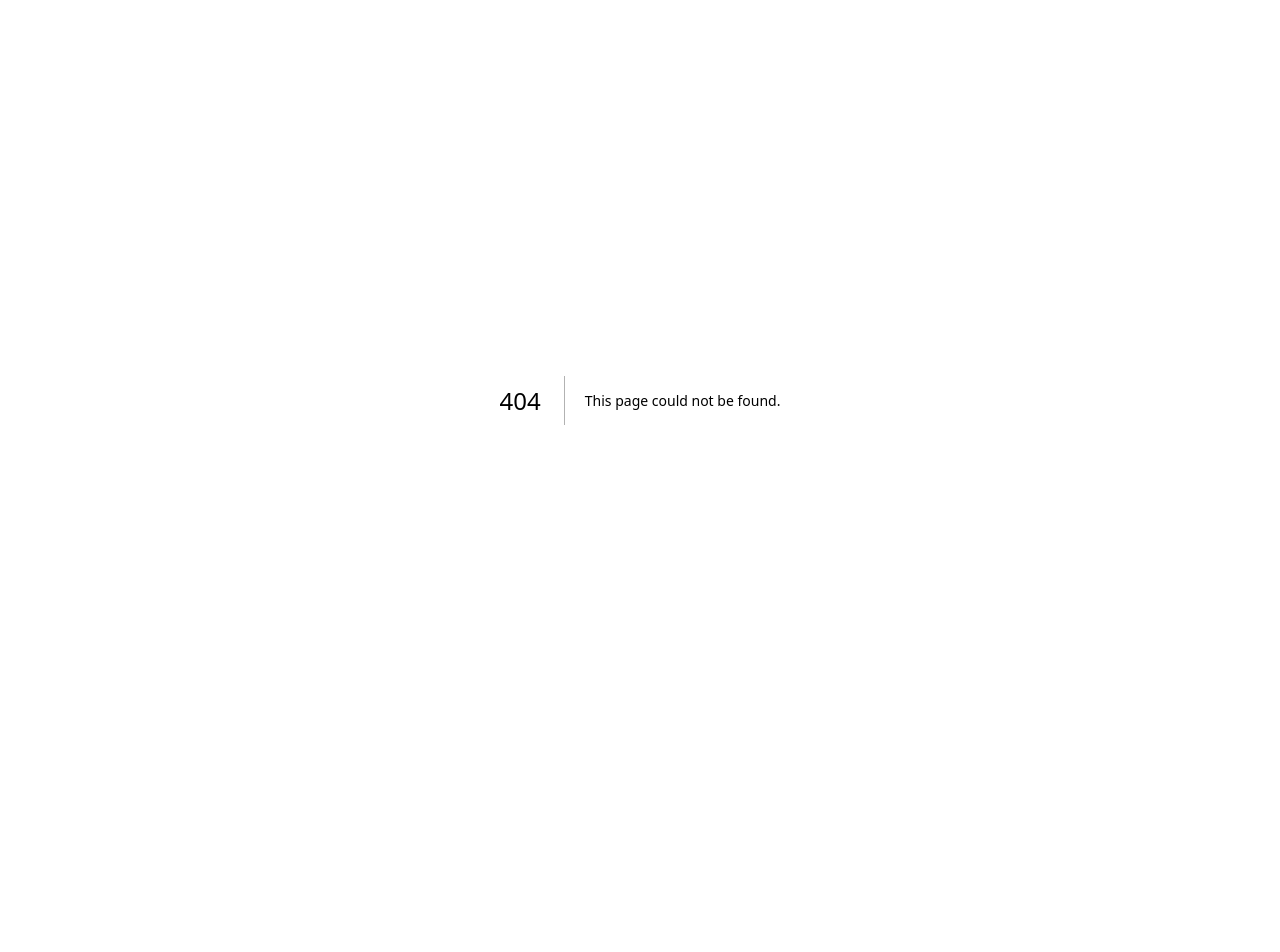
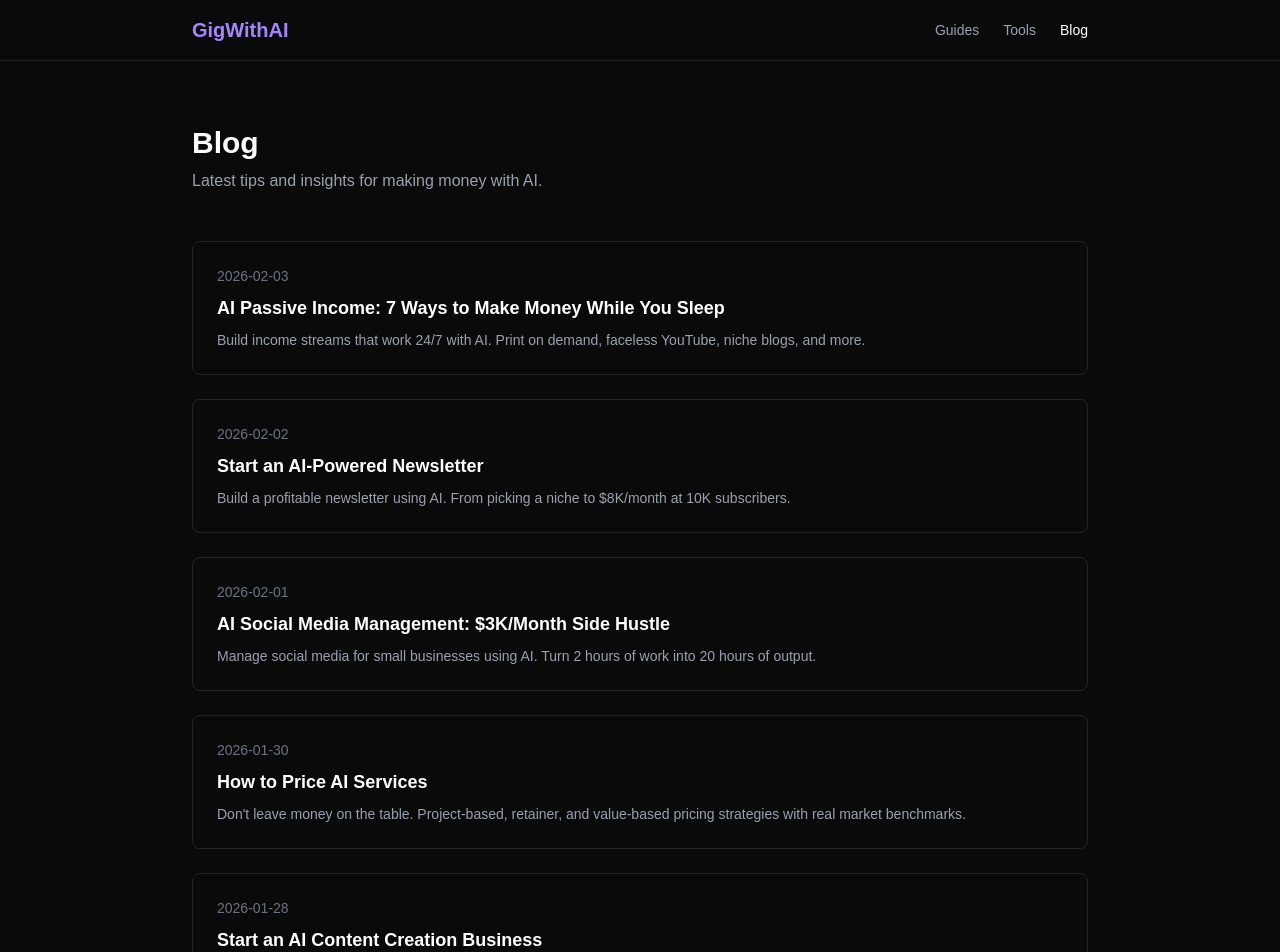
Before and after one commit to kaigritun/gigwithai, a Next.js app: page /blog in a window 1280 px wide. Before the commit this address had no page. Shown: the top 952 px of the page. Before the commit the page ends 800 px from the top, so only its background shows below. Built offline with nearby package versions, Linux system fonts and the light colour scheme.

Commit message:
Add /income-ideas and /blog pages

```diff
--- /dev/null
+++ b/app/blog/page.tsx
@@ -0,0 +1,97 @@
+import Link from 'next/link'
+
+export const metadata = {
+  title: 'Blog | GigWithAI',
+  description: 'Tips and insights for making money with AI tools.',
+}
+
+const posts = [
+  {
+    title: 'AI Passive Income: 7 Ways to Make Money While You Sleep',
+    desc: 'Build income streams that work 24/7 with AI. Print on demand, faceless YouTube, niche blogs, and more.',
+    date: '2026-02-03',
+    href: '/guides/ai-passive-income-2026',
+  },
+  {
+    title: 'Start an AI-Powered Newsletter',
+    desc: 'Build a profitable newsletter using AI. From picking a niche to $8K/month at 10K subscribers.',
+    date: '2026-02-02',
+    href: '/guides/ai-newsletter-business',
+  },
+  {
+    title: 'AI Social Media Management: $3K/Month Side Hustle',
+    desc: 'Manage social media for small businesses using AI. Turn 2 hours of work into 20 hours of output.',
+    date: '2026-02-01',
+    href: '/guides/ai-social-media-management',
+  },
+  {
+    title: 'How to Price AI Services',
+    desc: "Don't leave money on the table. Project-based, retainer, and value-based pricing strategies with real market benchmarks.",
+    date: '2026-01-30',
+    href: '/guides/pricing-ai-services',
+  },
+  {
+    title: 'Start an AI Content Creation Business',
+    desc: 'Build a content creation service using AI. Services, pricing, tools, and getting clients.',
+    date: '2026-01-28',
+    href: '/guides/ai-content-creation-business',
+  },
+]
+
+export default function BlogPage() {
+  return (
+    <main className="min-h-screen bg-[#0a0a0a] text-white">
+      <nav className="border-b border-white/10 px-6 py-4">
+        <div className="max-w-4xl mx-auto flex items-center justify-between">
+          <Link href="/" className="text-xl font-bold text-violet-400">
+            GigWithAI
+          </Link>
+          <div className="flex gap-6 text-sm text-gray-400">
+            <Link href="/guides" className="hover:text-white transition">Guides</Link>
+            <Link href="/tools" className="hover:text-white transition">Tools</Link>
+            <Link href="/blog" className="text-white">Blog</Link>
+          </div>
+        </div>
+      </nav>
+
+      <section className="px-6 py-16">
+        <div className="max-w-4xl mx-auto">
+          <h1 className="text-3xl font-bold mb-2">Blog</h1>
+          <p className="text-gray-400 mb-12">Latest tips and insights for making money with AI.</p>
+
+          <div className="space-y-6">
+            {posts.map((post) => (
+              <Link
+                key={post.title}
+                href={post.href}
+                className="block p-6 border border-white/10 rounded-lg hover:border-violet-500/50 hover:bg-white/[0.02] transition group"
+              >
+                <p className="text-sm text-gray-500 mb-2">{post.date}</p>
+                <h2 className="text-lg font-semibold mb-2 group-hover:text-violet-400 transition">
+                  {post.title}
+                </h2>
+                <p className="text-gray-400 text-sm">{post.desc}</p>
+              </Link>
+            ))}
+          </div>
+
+          <p className="text-center text-gray-500 text-sm mt-12">
+            <Link href="/guides" className="text-violet-400 hover:underline">
+              View all guides →
+            </Link>
+          </p>
+        </div>
+      </section>
+
+      <footer className="border-t border-white/10 px-6 py-8 mt-auto">
+        <div className="max-w-4xl mx-auto flex flex-col md:flex-row items-center justify-between gap-4 text-sm text-gray-500">
+          <p>© 2026 GigWithAI</p>
+          <div className="flex gap-6">
+            <Link href="/guides" className="hover:text-white transition">Guides</Link>
+            <Link href="/tools" className="hover:text-white transition">Tools</Link>
+          </div>
+        </div>
+      </footer>
+    </main>
+  )
+}
--- /dev/null
+++ b/app/income-ideas/page.tsx
@@ -0,0 +1,155 @@
+import Link from 'next/link'
+
+export const metadata = {
+  title: 'AI Income Ideas | GigWithAI',
+  description: 'Curated list of AI-powered income opportunities - from side hustles to full businesses.',
+}
+
+const ideas = [
+  {
+    title: 'AI Content Creation',
+    earning: '$2K-10K/mo',
+    difficulty: 'Beginner',
+    desc: 'Write blog posts, social content, and marketing copy for businesses using AI tools.',
+    href: '/guides/ai-content-creation-business',
+  },
+  {
+    title: 'AI Virtual Assistant',
+    earning: '$3K-6K/mo',
+    difficulty: 'Beginner',
+    desc: 'Handle 3x the clients with ChatGPT and automation tools. Earn $35-75/hour.',
+    href: '/guides/ai-virtual-assistant',
+  },
+  {
+    title: 'AI Social Media Management',
+    earning: '$3K-8K/mo',
+    difficulty: 'Beginner',
+    desc: 'Manage social for small businesses. Turn 2 hours of work into 20 hours of output.',
+    href: '/guides/ai-social-media-management',
+  },
+  {
+    title: 'AI Newsletter Business',
+    earning: '$1K-10K/mo',
+    difficulty: 'Beginner',
+    desc: 'Build a niche newsletter with AI-assisted research and writing. Monetize with ads/sponsorships.',
+    href: '/guides/ai-newsletter-business',
+  },
+  {
+    title: 'AI Tutoring',
+    earning: '$3K-8K/mo',
+    difficulty: 'Beginner',
+    desc: 'Build an AI-powered tutoring business. Custom materials, 24/7 student support, $50-150/hour.',
+    href: '/guides/ai-tutoring-side-hustle',
+  },
+  {
+    title: 'AI Bookkeeping',
+    earning: '$4K-10K/mo',
+    difficulty: 'Beginner',
+    desc: 'QuickBooks + AI to help small businesses. Auto-categorize transactions, $50-100/hour.',
+    href: '/guides/ai-bookkeeping-services',
+  },
+  {
+    title: 'AI Automation Services',
+    earning: '$5K-15K/mo',
+    difficulty: 'Intermediate',
+    desc: 'Build automations for businesses using Zapier, Make, and AI. No coding required.',
+    href: '/guides/selling-ai-automation-services',
+  },
+  {
+    title: 'AI Data & Spreadsheet Automation',
+    earning: '$5K-12K/mo',
+    difficulty: 'Intermediate',
+    desc: 'Automate spreadsheets and data workflows. Premium rates at $100/hour.',
+    href: '/guides/ai-data-automation',
+  },
+  {
+    title: 'AI YouTube Channel',
+    earning: '$1K-20K/mo',
+    difficulty: 'Intermediate',
+    desc: 'Cut video production from 13 hours to 3 hours with AI. Scripts, editing, thumbnails.',
+    href: '/guides/ai-youtube-channel',
+  },
+  {
+    title: 'AI Online Courses',
+    earning: '$2K-30K/mo',
+    difficulty: 'Intermediate',
+    desc: 'Launch a course in 3 weeks instead of 3 months using AI for planning and production.',
+    href: '/guides/ai-online-course-business',
+  },
+]
+
+export default function IncomeIdeasPage() {
+  return (
+    <main className="min-h-screen bg-[#0a0a0a] text-white">
+      <nav className="border-b border-white/10 px-6 py-4">
+        <div className="max-w-4xl mx-auto flex items-center justify-between">
+          <Link href="/" className="text-xl font-bold text-violet-400">
+            GigWithAI
+          </Link>
+          <div className="flex gap-6 text-sm text-gray-400">
+            <Link href="/guides" className="hover:text-white transition">Guides</Link>
+            <Link href="/tools" className="hover:text-white transition">Tools</Link>
+            <Link href="/income-ideas" className="text-white">Income Ideas</Link>
+          </div>
+        </div>
+      </nav>
+
+      <section className="px-6 py-16">
+        <div className="max-w-4xl mx-auto">
+          <h1 className="text-3xl font-bold mb-2">AI Income Ideas</h1>
+          <p className="text-gray-400 mb-12">Curated opportunities ranked by earning potential and difficulty.</p>
+
+          <div className="space-y-4">
+            {ideas.map((idea) => (
+              <Link
+                key={idea.title}
+                href={idea.href}
+                className="block p-6 border border-white/10 rounded-lg hover:border-violet-500/50 hover:bg-white/[0.02] transition group"
+              >
+                <div className="flex items-start justify-between gap-4">
+                  <div className="flex-1">
+                    <div className="flex items-center gap-3 mb-2">
+                      <span className="text-lg font-semibold group-hover:text-violet-400 transition">
+                        {idea.title}
+                      </span>
+                      <span className="text-sm font-mono text-emerald-400">{idea.earning}</span>
+                    </div>
+                    <p className="text-gray-400 text-sm mb-3">{idea.desc}</p>
+                    <span className={`text-xs px-2 py-1 rounded ${
+                      idea.difficulty === 'Beginner'
+                        ? 'bg-violet-500/10 text-violet-400'
+                        : 'bg-amber-500/10 text-amber-400'
+                    }`}>
+                      {idea.difficulty}
+                    </span>
+                  </div>
+                  <span className="text-violet-400 opacity-0 group-hover:opacity-100 transition">→</span>
+                </div>
+              </Link>
+            ))}
+          </div>
+
+          <div className="mt-12 p-6 border border-violet-500/30 rounded-lg bg-violet-500/5">
+            <h3 className="font-semibold mb-2">Don&apos;t know where to start?</h3>
+            <p className="text-gray-400 text-sm mb-4">
+              Check our guide on pricing your services and landing your first client.
+            </p>
+            <Link href="/guides/pricing-ai-services" className="text-violet-400 hover:underline text-sm">
+              How to Price AI Services →
+            </Link>
+          </div>
+        </div>
+      </section>
+
+      <footer className="border-t border-white/10 px-6 py-8 mt-auto">
+        <div className="max-w-4xl mx-auto flex flex-col md:flex-row items-center justify-between gap-4 text-sm text-gray-500">
+          <p>© 2026 GigWithAI</p>
+          <div className="flex gap-6">
+            <Link href="/guides" className="hover:text-white transition">Guides</Link>
+            <Link href="/tools" className="hover:text-white transition">Tools</Link>
+          </div>
+        </div>
+      </footer>
+    </main>
+  )
+}
```
